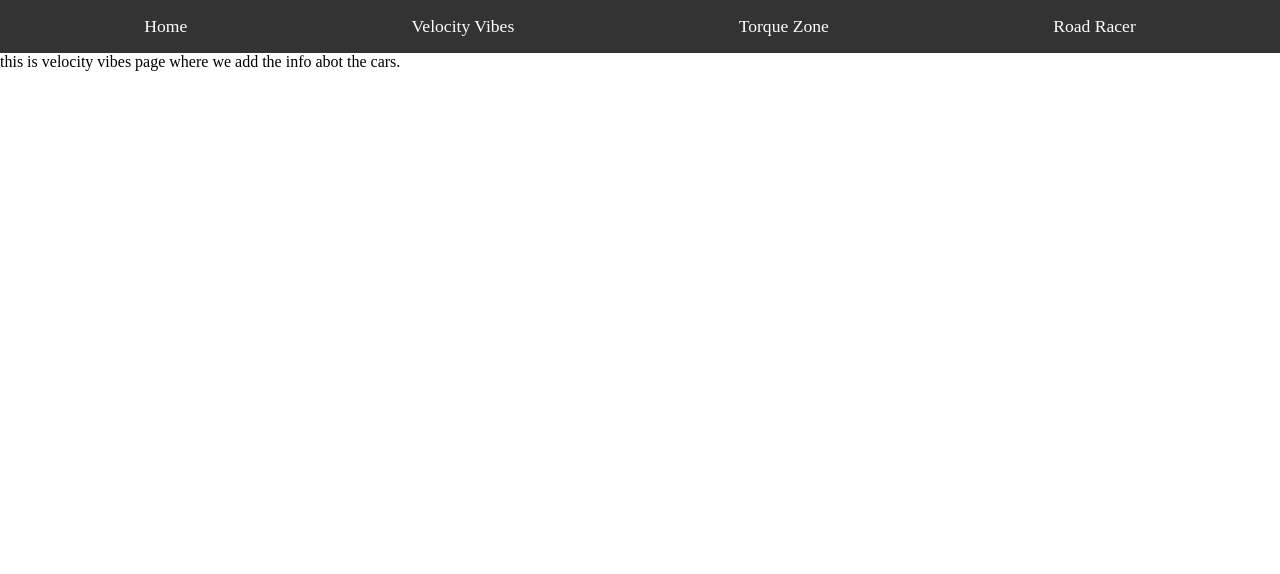
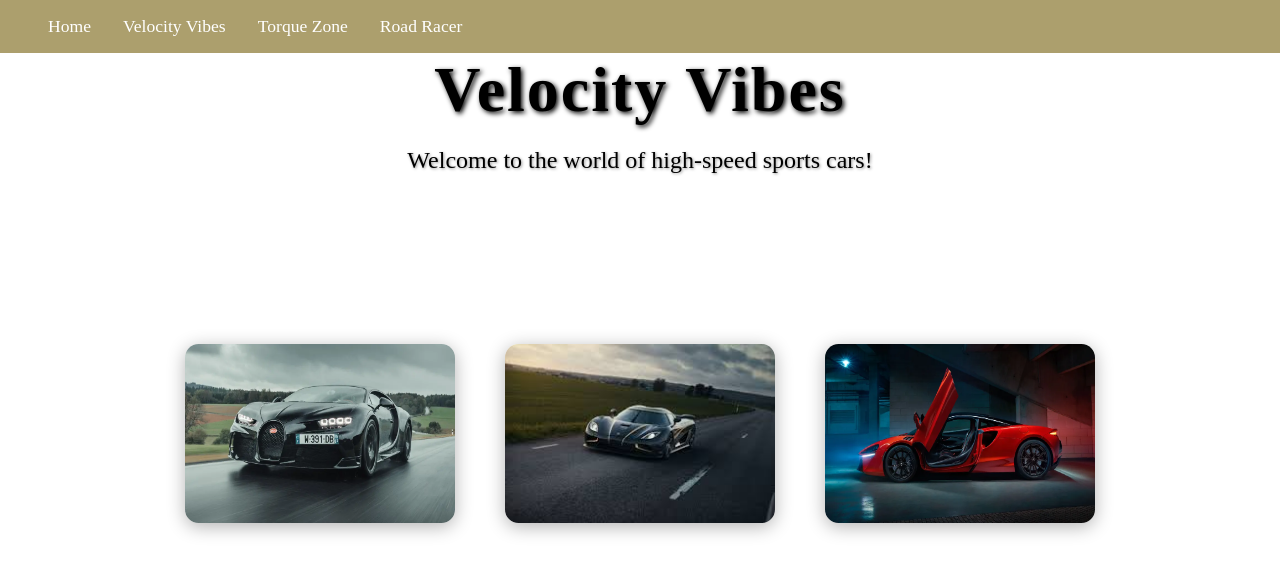
Before and after one commit to Praanav-cpu/Velocity, a React (Vite) app: page /velocity-vibes in a window 1280 px wide. Shown: the top 574 px of the page. Built offline with nearby package versions, Linux system fonts and the light colour scheme.

Commit message:
new files added

```diff
--- a/src/App.jsx
+++ b/src/App.jsx
@@ -6,6 +6,7 @@ import Home from './Components/Background/Background';
 import VelocityVibes from './Pages/VelocityVibes';
 import TorqueZone from './Pages/TorqueZone';
 import RoadRacer from './Pages/RoadRacer';
+
 
 const App = () => {
   // const heroData = [
--- a/src/Components/Background/Background.css
+++ b/src/Components/Background/Background.css
@@ -1,13 +1,57 @@
-.background{
-    height: 100%;
-    width: 100%;
-    float: left;
+
+.background-container {
+    position: relative;
+    width: 100vw;
+    height: 100vh;
+    display: flex;
+    justify-content: center;
+    align-items: center;
+    overflow: hidden;
+  }
+
+  .background-video {
+    position: absolute;
     top: 0;
     left: 0;
-    right: 0;
-    bottom: 0;
-    padding: none;
-    position: fixed;
+    width: 100%;
+    height: 100%;
     object-fit: cover;
     z-index: -1;
-}
+  }
+
+  .content-left {
+    position: absolute;
+    left: 5%;
+    top: 50%;
+    transform: translateY(-50%);
+    max-width: 400px;
+    color: white;
+    font-size: 1.5rem;
+    font-family: Arial, sans-serif;
+    text-shadow: 2px 2px 4px rgba(0, 0, 0, 0.7);
+  }
+
+  .center-button {
+    position: absolute;
+    top: 50%;
+    left: 50%;
+    transform: translate(-50%, -50%);
+  }
+
+  .center-button button {
+    padding: 15px 30px;
+    font-size: 1.5rem;
+    border: 2px solid rgb(255, 255, 255);
+    background-color: rgba(255, 255, 255, 0);
+    color: white;
+    border-radius: 30px;
+    cursor: pointer;
+    /* transition: all 0.3s ease-in-out; */
+    text-shadow: 1px 1px 3px rgba(0, 0, 0, 0.5);
+  }
+
+  .center-button button:hover {
+    background-color: rgba(255, 255, 255, 0);
+    border-color: rgba(255, 255, 255, 0.8);
+    /* transform: scale(1.1); */
+  }
--- a/src/Components/Background/Background.jsx
+++ b/src/Components/Background/Background.jsx
@@ -1,35 +1,27 @@
-import './Background.css'
-import video1 from  '../../assets/video1.mp4'
-import image1 from '../../assets/image1.webp'
-import image2 from  '../../assets/image2.jpeg'
-import image3 from  '../../assets/image3.webp'
+import './Background.css';
+import video1 from  '../../assets/video1.mp4';
 
 
-const Background = (playStatus,heroCount) => {
+const Background = ({ playStatus, heroCount }) => {
+  return (
+    <div className="background-container">
 
-  if (playStatus) {
-    return (
-      <video className='background' autoPlay loop muted>
+      <video className="background-video" autoPlay loop muted>
         <source src={video1} type="video/mp4" />
+
       </video>
-    )
-  }
-  else if (heroCount===0)
-  {
-    return <img src ={image1} className='background' alt='' />
+      <div className="content-left">
+        <p>
+          Welcome to the Velocity Vibes experience, where speed meets style!
+          This is your chance to explore the high-octane world of supercars.
+        </p>
+      </div>
 
-  }
-  else if (heroCount===1)
-    {
-      return <img src ={image2} className='background' alt='' />
+      <div className="center-button">
+        <button>Explore More</button>
+      </div>
+    </div>
+  );
+};
 
-    }
-    else if (heroCount===2)
-      {
-        return <img src ={image3} className='background' alt='' />
-
-      }
-
-}
-
-export default Background
+export default Background;
--- a/src/Components/Navbar/Navbar.css
+++ b/src/Components/Navbar/Navbar.css
@@ -6,16 +6,17 @@
   }
 
   nav {
-    background-color: #333; /* Dark background */
+    background-color: #735c0796; /* Dark background */
     padding: 1rem 2rem;
+
 
   }
 
   ul {
     list-style-type: none;
     display: flex;
-    justify-content: space-around;
-    align-items: center;
+    /* justify-content: space-evenly; */
+    align-items: flex-start;
   }
 
   li {
@@ -30,11 +31,11 @@
   }
 
   a:hover {
-    color: #f39c12; /* Change text color on hover (Orange) */
+    color: #53ff7e; /* Change text color on hover (Orange) */
   }
 
   a:active {
-    color: #c0392b; /* Change text color when active (Red) */
+    color: #1bffec; /* Change text color when active (Red) */
   }
 
   /* Add some responsive behavior */
--- /dev/null
+++ b/src/Pages/VelocityVibes.css
@@ -0,0 +1,67 @@
+.velocity-vibes-container {
+  background-image: url('/assets/imgagera.jpg'); /* Notice the forward slash */
+  height: 100vh;
+  display: flex;
+  flex-direction: column;
+  justify-content: center;
+  align-items: center;
+  text-align: center;
+  color: rgb(255, 255, 255);
+  animation: fadeIn 2s ease-in;
+}
+
+
+  .title {
+    font-size: 3rem;
+    font-weight: bold;
+    letter-spacing: 5px;
+    text-transform: uppercase;
+    margin-bottom: 50px;
+    /* align-items: center; */
+    animation: slideDown 1.5s ease-out;
+  }
+  h1 {
+    font-size: 4rem;
+    text-align: center;
+    margin-bottom: 20px;
+    letter-spacing: 2px;
+    text-shadow: 2px 2px 5px #000;
+  }
+
+  p {
+    font-size: 1.5rem;
+    text-align: center;
+    margin-bottom: 40px;
+    text-shadow: 1px 1px 3px #00000069;
+  }
+
+  .car-images {
+    display: flex;
+    justify-content: center;
+    padding-top: 120px;
+    gap: 20px;
+  }
+
+  .car-image {
+    width: 300px;
+    border-radius: 15px;
+    transform: scale(0.9);
+    transition: transform 0.3s ease-in-out, box-shadow 0.3s ease-in-out;
+    box-shadow: 0 4px 20px rgba(0, 0, 0, 0.3);
+  }
+
+  .car-image:hover {
+    transform: scale(1.0);
+    box-shadow: 0 8px 30px rgba(0, 0, 0, 0.5);
+  }
+
+  /* Animations */
+  @keyframes fadeIn {
+    from { opacity: 0; }
+    to { opacity: 1; }
+  }
+
+  @keyframes slideDown {
+    from { transform: translateY(-50px); }
+    to { transform: translateY(0); }
+  }
--- a/src/Pages/VelocityVibes.jsx
+++ b/src/Pages/VelocityVibes.jsx
@@ -1,11 +1,24 @@
 import React from 'react';
+import './VelocityVibes.css';
+import image1 from "../assets/image1.webp";
+import image2 from "../assets/image2.jpeg";
+import image3 from "../assets/image3.webp";
+
+
 
 const VelocityVibes = () => {
   return (
     <div>
-     this is velocity vibes page where we add the info abot the cars.
+      <h1>Velocity Vibes</h1>
+      <p>Welcome to the world of high-speed sports cars!</p>
+      <div className="car-images">
+      <img src={image1} alt="image1" className="car-image" />
+        <img src={image2} alt="image2" className="car-image"/>
+        <img src={image3} alt="image3" className="car-image"/>
+
+
+      </div>
     </div>
-  )
-}
-
+  );
+};
 export default VelocityVibes;
```
Also changed, not shown: src/Components/Speed/Speed.jsx (deleted, +0 -11 lines), src/Components/Speed/Speed.css (deleted), src/assets/imgagera.jpg (added).
